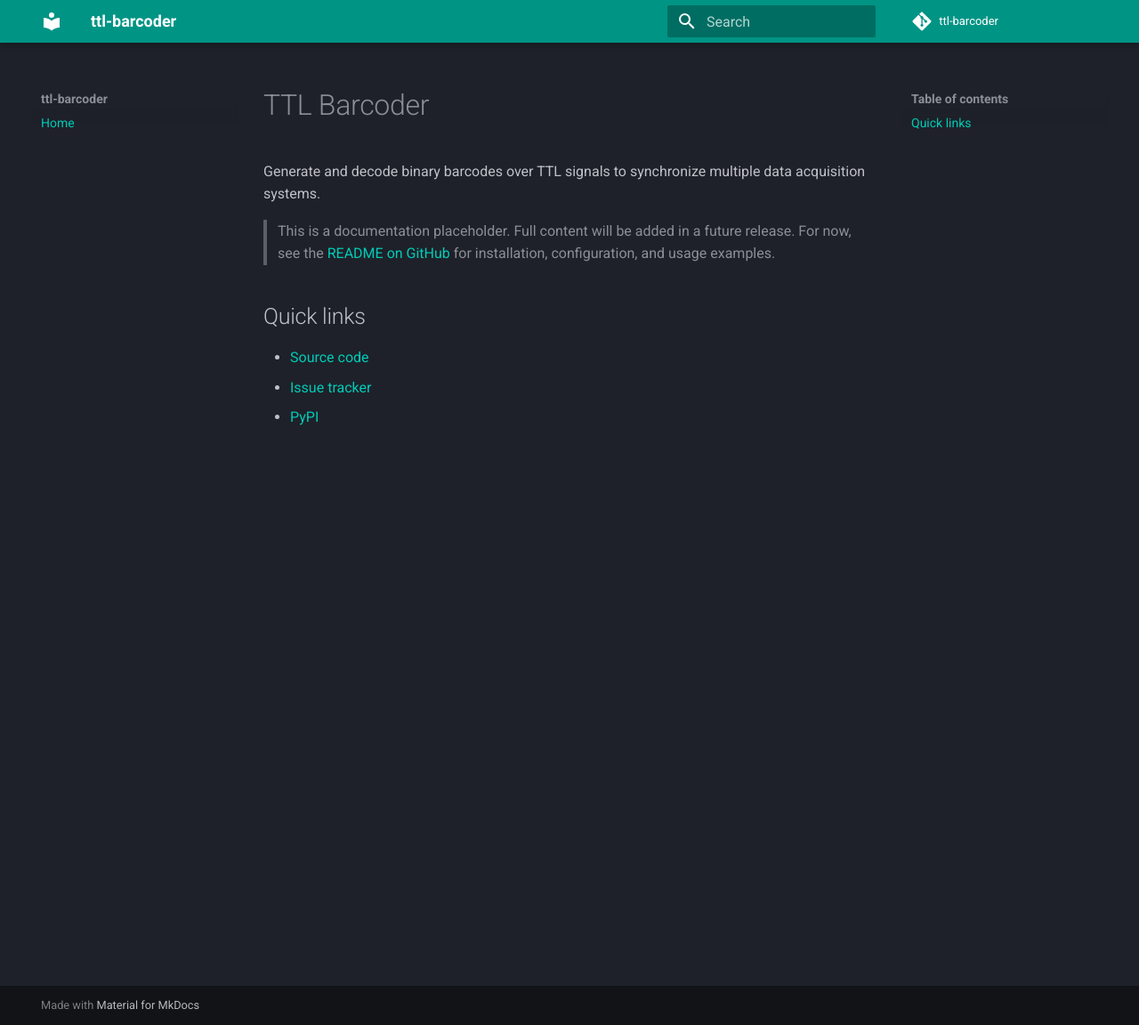
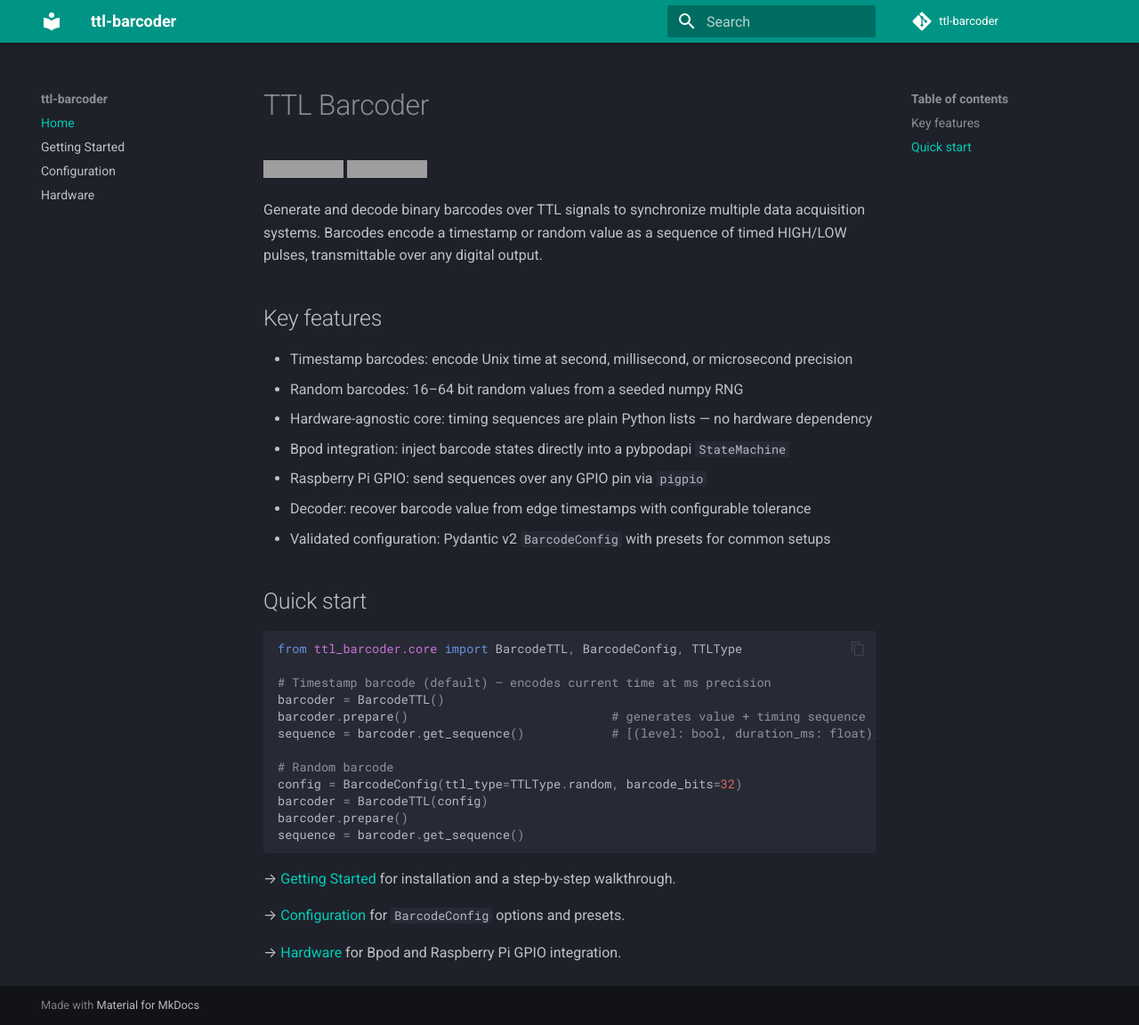
Before and after one commit to MurineShiftWork/ttl-barcoder, an MkDocs documentation site: the page built from docs/index.md, in a window 1280 px wide and 1152 px high. Shown: the whole window at 89% size. Built offline with MkDocs 1.6.1 and Material for MkDocs 9.7.7, drawn with Linux system fonts in a browser that asks for light colours; comment, search, counter and statistics services are not loaded; grey boxes are pictures that could not be loaded.

Commit message:
docs: add full documentation site — getting started, configuration, hardware
  Replace placeholder index with proper content. Add getting_started.md
  (install, first steps, decode, examples), configuration.md (BarcodeConfig
  fields, all presets table), hardware.md (Bpod inject_barcode_states, pigpio,
  custom hardware). Expand mkdocs.yml nav and align markdown extensions with
  pypulsepal. Add Ruff badge and docs link to README.

````diff
--- a/docs/index.md
+++ b/docs/index.md
@@ -1,12 +1,41 @@
 # TTL Barcoder
 
+[![PyPI](https://img.shields.io/pypi/v/ttl-barcoder.svg)](https://pypi.org/project/ttl-barcoder)
+[![Ruff](https://img.shields.io/endpoint?url=https://raw.githubusercontent.com/astral-sh/ruff/main/assets/badge/v2.json)](https://github.com/astral-sh/ruff)
+
 Generate and decode binary barcodes over TTL signals to synchronize multiple data acquisition systems.
+Barcodes encode a timestamp or random value as a sequence of timed HIGH/LOW pulses,
+transmittable over any digital output.
 
-> This is a documentation placeholder. Full content will be added in a future release.
-> For now, see the [README on GitHub](https://github.com/murineshiftwork/ttl-barcoder#readme) for installation, configuration, and usage examples.
+## Key features
 
-## Quick links
+- Timestamp barcodes: encode Unix time at second, millisecond, or microsecond precision
+- Random barcodes: 16–64 bit random values from a seeded numpy RNG
+- Hardware-agnostic core: timing sequences are plain Python lists — no hardware dependency
+- Bpod integration: inject barcode states directly into a pybpodapi `StateMachine`
+- Raspberry Pi GPIO: send sequences over any GPIO pin via `pigpio`
+- Decoder: recover barcode value from edge timestamps with configurable tolerance
+- Validated configuration: Pydantic v2 `BarcodeConfig` with presets for common setups
 
-- [Source code](https://github.com/murineshiftwork/ttl-barcoder)
-- [Issue tracker](https://github.com/murineshiftwork/ttl-barcoder/issues)
-- [PyPI](https://pypi.org/project/ttl-barcoder)
+## Quick start
+
+```python
+from ttl_barcoder.core import BarcodeTTL, BarcodeConfig, TTLType
+
+# Timestamp barcode (default) — encodes current time at ms precision
+barcoder = BarcodeTTL()
+barcoder.prepare()                            # generates value + timing sequence
+sequence = barcoder.get_sequence()            # [(level: bool, duration_ms: float), ...]
+
+# Random barcode
+config = BarcodeConfig(ttl_type=TTLType.random, barcode_bits=32)
+barcoder = BarcodeTTL(config)
+barcoder.prepare()
+sequence = barcoder.get_sequence()
+```
+
+→ [Getting Started](getting_started.md) for installation and a step-by-step walkthrough.
+
+→ [Configuration](configuration.md) for `BarcodeConfig` options and presets.
+
+→ [Hardware](hardware.md) for Bpod and Raspberry Pi GPIO integration.
--- a/mkdocs.yml
+++ b/mkdocs.yml
@@ -18,9 +18,16 @@ theme:
 
 markdown_extensions:
   - admonition
-  - pymdownx.highlight
+  - pymdownx.highlight:
+      anchor_linenums: true
   - pymdownx.superfences
-  - toc
+  - pymdownx.tabbed:
+      alternate_style: true
+  - toc:
+      permalink: true
 
 nav:
   - Home: index.md
+  - Getting Started: getting_started.md
+  - Configuration: configuration.md
+  - Hardware: hardware.md
````
Also changed, not shown: README.md (+3 -0 lines), docs/configuration.md (added, +70 -0 lines), docs/getting_started.md (added, +78 -0 lines), docs/hardware.md (added, +102 -0 lines).
